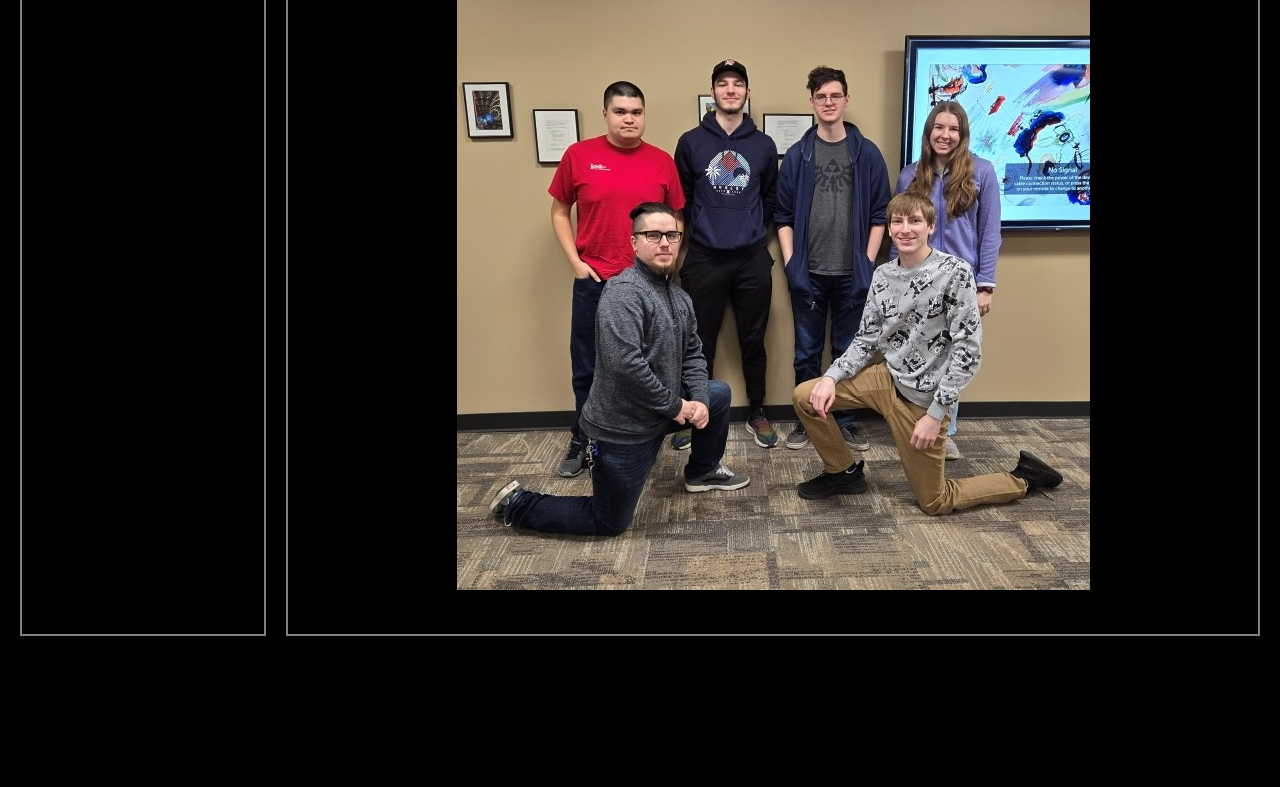
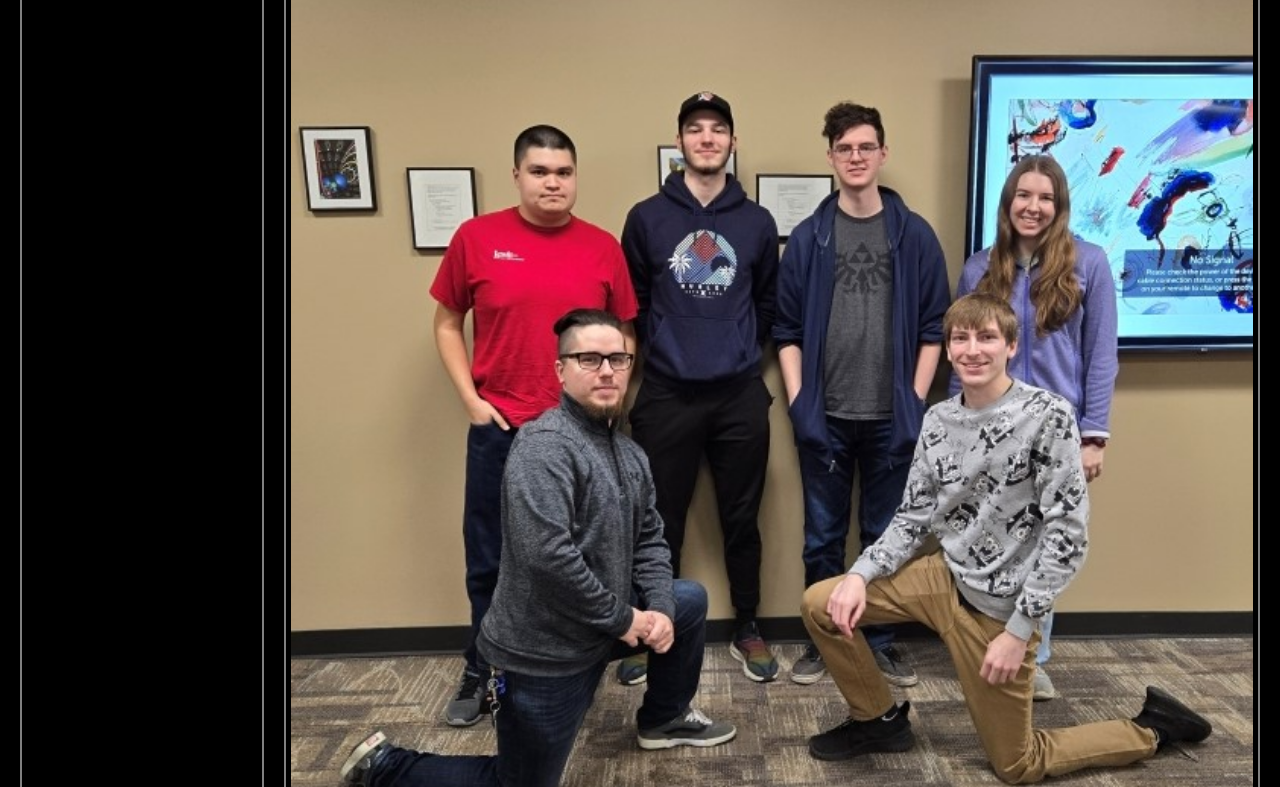
Before and after one commit to TheKrabbyPatties/getting-to-know-each-other, a website: page index.html in a window 1280 px wide. Shown: the part 244-1031 px from the top of the page. Before the commit the page ends 900 px from the top, so only its background shows below. Drawn offline with Linux system fonts and the light colour scheme.

Commit message:
Messing with image still

```diff
--- a/index.html
+++ b/index.html
@@ -33,7 +33,7 @@
             </map> -->
 
             <!-- Image Map Generated by http://www.image-map.net/ -->
-            <img src="group_photo_resized.jpg" usemap="#image-map">
+            <img src="group_photo_resized.jpg" usemap="#image-map" style="width: 100%; height: auto;">
 
             <map name="image-map">
                 <area target="" alt="Emilio Vilchis" title="Emilio Vilchis" href="https://evilchis31.github.io/introductions/" coords="168,116,32" shape="circle">
@@ -41,7 +41,7 @@
                 <area target="" alt="Josh Brown" title="Josh Brown" href="https://joshbrown23.github.io/me/" coords="370,98,32" shape="circle">
                 <area target="" alt="Olivia Adamic" title="Olivia Adamic" href="https://olivia1117.github.io/introductions/" coords="489,131,31" shape="circle">
                 <area target="" alt="Justin Cordero" title="Justin Cordero" href="" coords="199,242,38" shape="circle">
-                <area target="" alt="Logan Prasczwe" title="Logan Prasczwe" href="https://praz18.github.io/introduction/" coords="453,223,35" shape="circle">
+                <area target="" alt="Logan Prasczewicz" title="Logan Prasczwe" href="https://praz18.github.io/introduction/" coords="453,223,35" shape="circle">
             </map>
         </div>
     </div>
--- a/styles.css
+++ b/styles.css
@@ -30,6 +30,8 @@ body {
     width: 80%;
     padding-top: 40px;
     padding-bottom: 40px;
+    padding-left: 5px;
+    padding-right: 5px;
 }
 
 h1, h2 {
```
